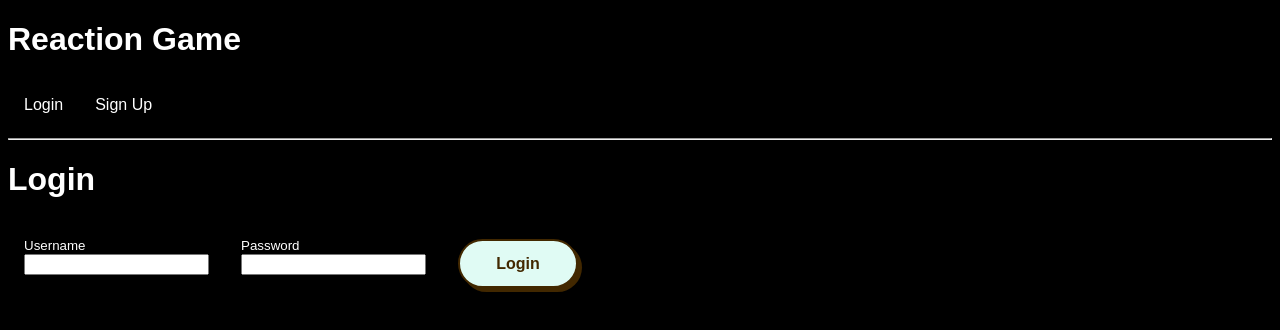
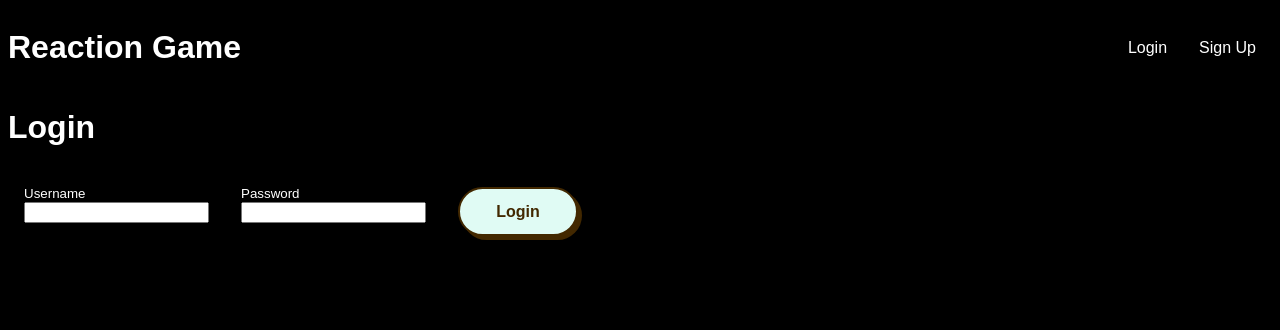
Before and after one commit to christine-zheng/Reaction-Game, a React app: page / in a window 1280 px wide. Shown: the top 330 px of the page. Built offline with nearby package versions, Linux system fonts and the light colour scheme.

Commit message:
add styling to nav bar & game box

```diff
--- a/client/components/Navbar.js
+++ b/client/components/Navbar.js
@@ -4,7 +4,7 @@ import { Link } from 'react-router-dom';
 import { logout } from '../store';
 
 const Navbar = ({ handleClick, isLoggedIn }) => (
-  <div>
+  <div id="navbar">
     <h1>Reaction Game</h1>
     <nav>
       {isLoggedIn ? (
@@ -24,7 +24,7 @@ const Navbar = ({ handleClick, isLoggedIn }) => (
         </div>
       )}
     </nav>
-    <hr />
+    {/* <hr /> */}
   </div>
 );
 
--- a/client/components/Stats.js
+++ b/client/components/Stats.js
@@ -143,7 +143,6 @@ export const Stats = (props) => {
             </div>
           );
         })}
-        {/* <Chart type="bar" options={options} data={data} /> */}
       </main>
     );
   }
--- a/public/style.css
+++ b/public/style.css
@@ -2,6 +2,13 @@ body {
   font-family: sans-serif;
   background-color: black;
   color: white;
+}
+
+/*  Navbar */
+div#navbar {
+  display: flex;
+  justify-content: space-between;
+  align-items: center;
 }
 
 /* links */
@@ -25,12 +32,12 @@ a:visited {
 
 /* mouse over link */
 a:hover {
-  color: rgb(217, 229, 251);
+  color: #e0fbf4;
 }
 
 /* selected link */
 a:active {
-  color: rgb(207, 222, 253);
+  color: #d4f0e8;
 }
 
 label {
@@ -43,10 +50,13 @@ form div {
 }
 
 main {
-  /* background-color: mintcream; */
   display: flex;
   flex-direction: column;
   align-items: center;
+}
+
+main h1 {
+  margin-top: 50px;
 }
 
 section {
@@ -73,7 +83,6 @@ button#start-btn {
 
 .all-btns {
   background-color: #e0fbf4;
-  /* background-color: rgb(249, 137, 96); */
   border: 2px solid #422800;
   border-radius: 30px;
   box-shadow: #422800 4px 4px 0 0;
@@ -92,7 +101,7 @@ button#start-btn {
 }
 
 .all-btns:hover {
-  background-color: #fff;
+  background-color: white;
 }
 
 .all-btns:active {
@@ -109,6 +118,7 @@ button#start-btn {
 
 /* style for game's color box */
 .box {
+  cursor: pointer;
   width: 200px;
   height: 200px;
   border-radius: 5px;
@@ -117,6 +127,12 @@ button#start-btn {
     rgba(10, 37, 64, 0.35) 0px -2px 6px 0px inset;
   margin-top: 15px;
   margin-bottom: 43px;
+  transition: transform 400ms;
+}
+
+.box:active {
+  /* Scale the box to 0.95 of its original size */
+  transform: scale(0.95);
 }
 
 .grey {
@@ -154,5 +170,5 @@ button#start-btn {
 /* Stats Page */
 div.stats {
   width: 75%;
-  margin-bottom: 40px;
+  margin-bottom: 50px;
 }
```
